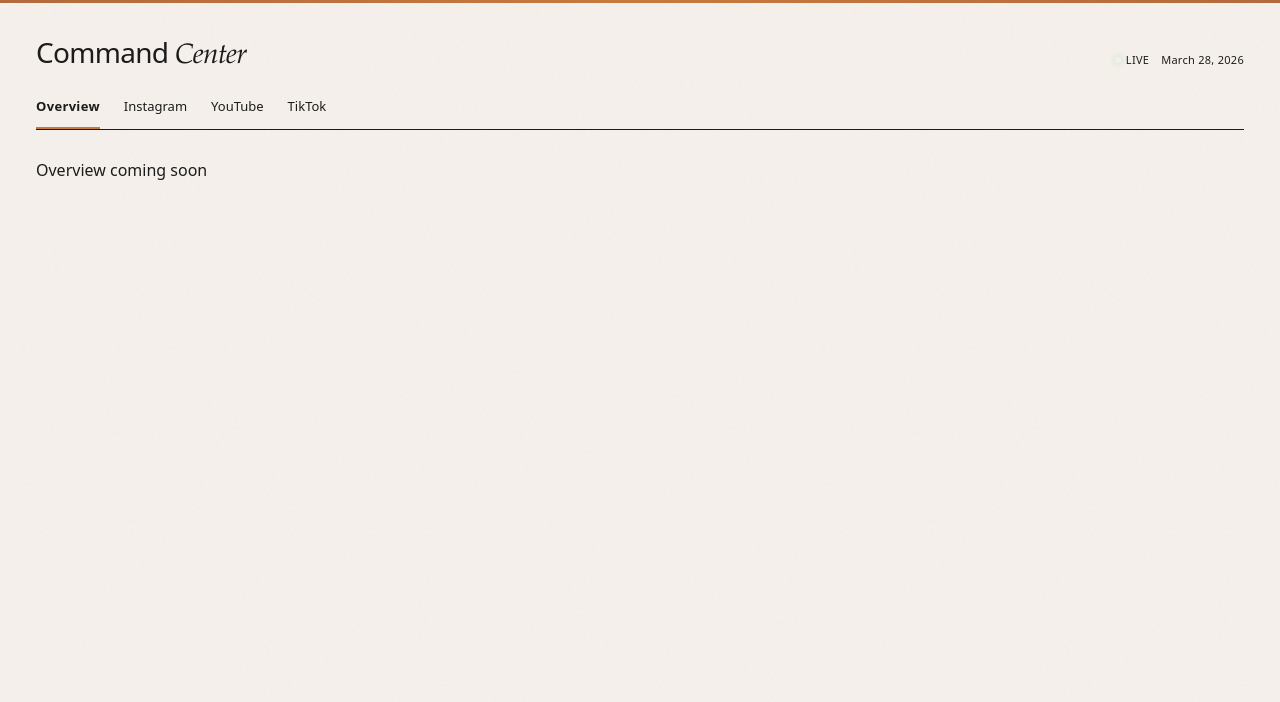
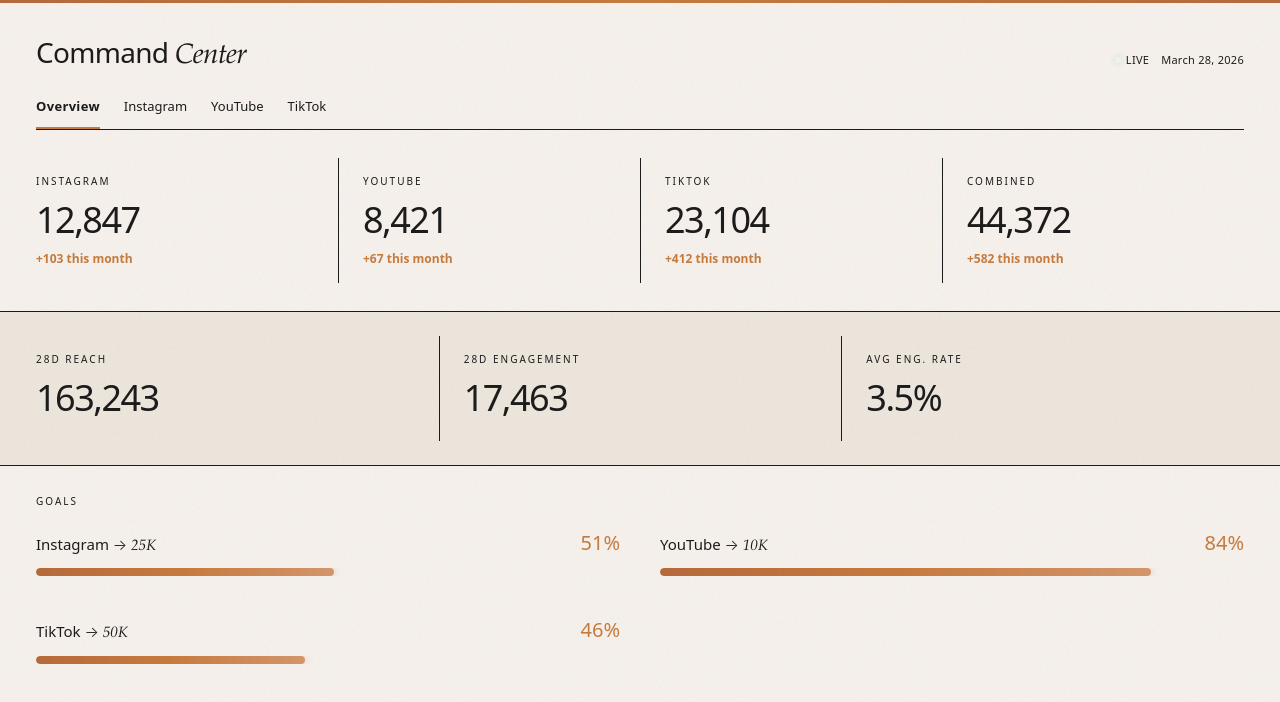
Before and after one commit to Jayqtpie/command-center, a Next.js app: page / in a window 1280 px wide. Shown: the top 702 px of the page. Built offline with nearby package versions, Linux system fonts and the light colour scheme; no server answers; the database is empty.

Commit message:
feat: implement Overview page with metrics, secondary stats, and goals

```diff
--- a/src/app/page.tsx
+++ b/src/app/page.tsx
@@ -1,7 +1,151 @@
-export default function OverviewPage() {
+import { MetricsRow } from "@/components/metrics-row";
+import { GoalTracker } from "@/components/goal-tracker";
+import { getSnapshot, getConfig } from "@/lib/kv";
+
+// Mock data used when KV is not configured (local dev)
+const mockData = {
+  ig: { followers: 12847, monthlyChange: 103, reach28d: 54210, engagement28d: 6200, engagementRate: 4.7 },
+  yt: { followers: 8421, monthlyChange: 67, reach28d: 42100, engagement28d: 5800, engagementRate: 3.2 },
+  tt: { followers: 23104, monthlyChange: 412, reach28d: 66933, engagement28d: 5463, engagementRate: 2.5 },
+};
+
+async function getData() {
+  try {
+    const [ig, yt, tt, config] = await Promise.all([
+      getSnapshot("ig"),
+      getSnapshot("yt"),
+      getSnapshot("tt"),
+      getConfig(),
+    ]);
+    if (ig && yt && tt) {
+      return {
+        ig: ig.metrics,
+        yt: yt.metrics,
+        tt: tt.metrics,
+        config,
+      };
+    }
+  } catch {
+    // KV not configured — fall through to mock data
+  }
+  return {
+    ig: mockData.ig,
+    yt: mockData.yt,
+    tt: mockData.tt,
+    config: {
+      goals: {
+        instagram: { target: 25000, label: "25K" },
+        youtube: { target: 10000, label: "10K" },
+        tiktok: { target: 50000, label: "50K" },
+      },
+      checklist: [],
+    },
+  };
+}
+
+export default async function OverviewPage() {
+  const { ig, yt, tt, config } = await getData();
+
+  const igFollowers = "followers" in ig ? ig.followers : 0;
+  const ytFollowers = "followers" in yt ? yt.followers : 0;
+  const ttFollowers = "followers" in tt ? tt.followers : 0;
+  const igChange = "monthlyChange" in ig ? ig.monthlyChange : 0;
+  const ytChange = "monthlyChange" in yt ? yt.monthlyChange : 0;
+  const ttChange = "monthlyChange" in tt ? tt.monthlyChange : 0;
+
+  const combined = igFollowers + ytFollowers + ttFollowers;
+  const combinedChange = igChange + ytChange + ttChange;
+
+  const totalReach =
+    ("reach28d" in ig ? ig.reach28d : 0) +
+    ("reach28d" in yt ? yt.reach28d : 0) +
+    ("reach28d" in tt ? tt.reach28d : 0);
+
+  const totalEngagement =
+    ("engagement28d" in ig ? ig.engagement28d : 0) +
+    ("engagement28d" in yt ? yt.engagement28d : 0) +
+    ("engagement28d" in tt ? tt.engagement28d : 0);
+
+  const avgEngRate =
+    (("engagementRate" in ig ? ig.engagementRate : 0) +
+      ("engagementRate" in yt ? yt.engagementRate : 0) +
+      ("engagementRate" in tt ? tt.engagementRate : 0)) /
+    3;
+
+  const goals = config?.goals;
+
   return (
-    <div className="px-9 pt-7">
-      <p className="text-[--text-secondary]">Overview coming soon</p>
-    </div>
+    <>
+      <MetricsRow
+        items={[
+          {
+            label: "Instagram",
+            value: igFollowers.toLocaleString(),
+            change: `+${igChange} this month`,
+          },
+          {
+            label: "YouTube",
+            value: ytFollowers.toLocaleString(),
+            change: `+${ytChange} this month`,
+          },
+          {
+            label: "TikTok",
+            value: ttFollowers.toLocaleString(),
+            change: `+${ttChange} this month`,
+          },
+          {
+            label: "Combined",
+            value: combined.toLocaleString(),
+            change: `+${combinedChange} this month`,
+          },
+        ]}
+      />
+
+      <MetricsRow
+        darkBg
+        items={[
+          { label: "28D Reach", value: totalReach.toLocaleString() },
+          { label: "28D Engagement", value: totalEngagement.toLocaleString() },
+          {
+            label: "Avg Eng. Rate",
+            value: `${avgEngRate.toFixed(1)}%`,
+          },
+        ]}
+      />
+
+      {goals && (
+        <div className="px-9 py-7">
+          <div className="text-[10px] tracking-[2px] uppercase text-[--text-secondary] mb-5">
+            Goals
+          </div>
+          <div className="grid grid-cols-2 gap-10">
+            {goals.instagram && (
+              <GoalTracker
+                platform="Instagram"
+                current={igFollowers}
+                target={goals.instagram.target}
+                label={goals.instagram.label}
+              />
+            )}
+            {goals.youtube && (
+              <GoalTracker
+                platform="YouTube"
+                current={ytFollowers}
+                target={goals.youtube.target}
+                label={goals.youtube.label}
+              />
+            )}
+            {goals.tiktok && (
+              <GoalTracker
+                platform="TikTok"
+                current={ttFollowers}
+                target={goals.tiktok.target}
+                label={goals.tiktok.label}
+              />
+            )}
+          </div>
+        </div>
+      )}
+    </>
   );
 }
```
